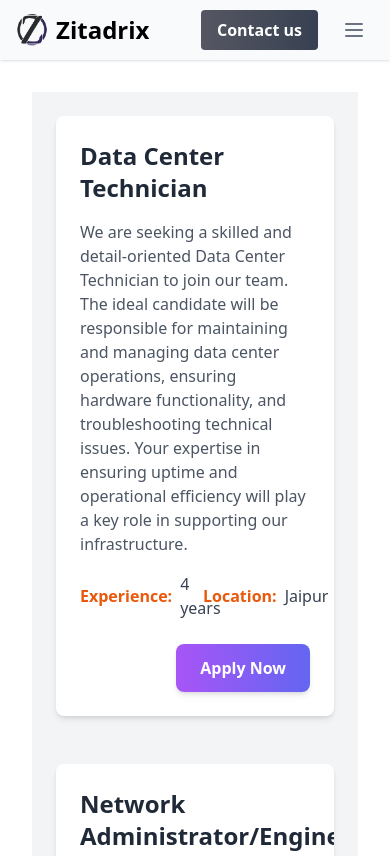
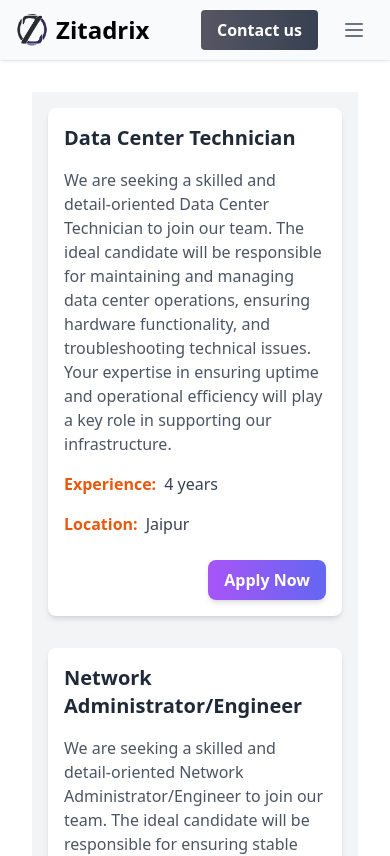
Before and after one commit to kanix-1801/test_, a React (Vite) app: page /career in a window 390 px wide. Shown: the top 856 px of the page. Built offline with nearby package versions, Linux system fonts and the light colour scheme; a web font is replaced by a local one.

Commit message:
make Career (apply) page responsive

```diff
--- a/src/Components/Career/Apply.jsx
+++ b/src/Components/Career/Apply.jsx
@@ -38,13 +38,13 @@ function Apply({ jobTitle, jobDescription, experience }) {
     };
 
     return (
-        <div className="p-6 bg-gray-100 flex flex-col items-center">
-            <div className="max-w-4xl w-full bg-white rounded-lg shadow-md overflow-hidden">
-                <div className="p-6">
-                    <h2 className="text-2xl font-bold text-gray-800 mb-4">{jobTitle}</h2>
+        <div className="p-4 md:p-6 bg-gray-100 flex flex-col items-center">
+            <div className="w-full max-w-4xl bg-white rounded-lg shadow-md overflow-hidden">
+                <div className="p-4 md:p-6">
+                    <h2 className="text-xl md:text-2xl font-bold text-gray-800 mb-4">{jobTitle}</h2>
                     <p className="text-gray-600 mb-4">{jobDescription}</p>
 
-                    <div className="grid grid-cols-2 gap-4 text-gray-700">
+                    <div className="grid grid-cols-1 md:grid-cols-2 gap-4 text-gray-700">
                         <div className="flex items-center">
                             <span className="text-orange-600 font-semibold">Experience:</span>
                             <span className="ml-2">{experience}</span>
@@ -58,7 +58,7 @@ function Apply({ jobTitle, jobDescription, experience }) {
                     <div className="mt-6 flex justify-end">
                         <button
                             onClick={toggleModal}
-                            className="px-6 py-3 bg-gradient-to-r from-purple-500 to-indigo-500 text-white font-bold rounded-lg shadow-md hover:shadow-lg transform hover:scale-105 transition-transform"
+                            className="px-4 py-2 md:px-6 md:py-3 bg-gradient-to-r from-purple-500 to-indigo-500 text-white font-bold rounded-lg shadow-md hover:shadow-lg transform hover:scale-105 transition-transform"
                         >
                             Apply Now
                         </button>
@@ -66,11 +66,10 @@ function Apply({ jobTitle, jobDescription, experience }) {
                 </div>
             </div>
 
-            {
-                isModalOpen && (
-                    <div className="fixed inset-0 bg-gray-800 bg-opacity-75 flex justify-center items-center">
-                        <div className="bg-white rounded-lg shadow-xl p-6 max-w-md w-full">
-                            <h2 className="text-xl font-semibold text-gray-800 mb-4">
+            {isModalOpen && (
+                <div className="fixed inset-0 bg-gray-800 bg-opacity-75 flex justify-center items-center p-4">
+                    <div className="bg-white rounded-lg shadow-xl p-4 md:p-6 max-w-sm md:max-w-md w-full">
+                        <h2 className="text-lg md:text-xl font-semibold text-gray-800 mb-4">
                             Apply for {jobTitle}
                         </h2>
                         <p className="text-gray-600 mb-4">Please provide your details to proceed with the application.</p>
@@ -119,9 +118,8 @@ function Apply({ jobTitle, jobDescription, experience }) {
                         </div>
                     </div>
                 </div>
-                )
-            }
-        </div >
+            )}
+        </div>
     );
 }
 
```
Lines whose indentation alone changed are shown as unchanged.
